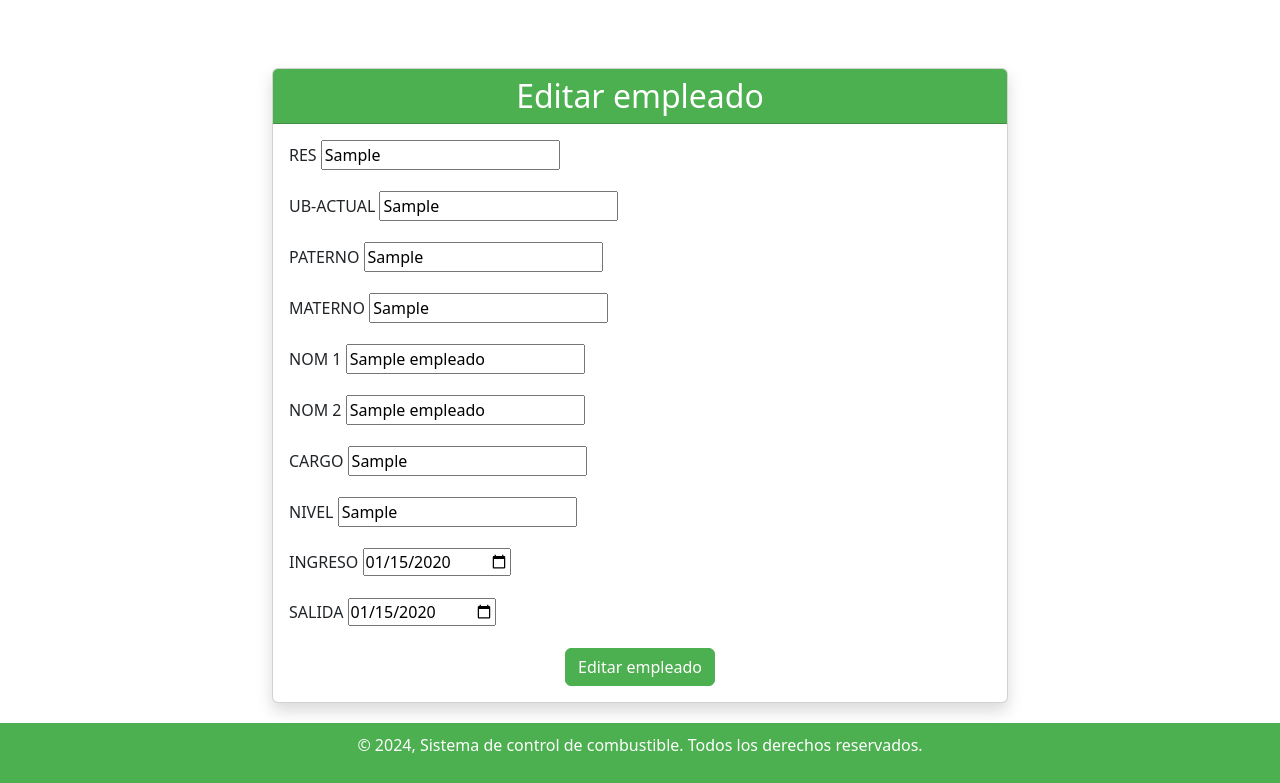
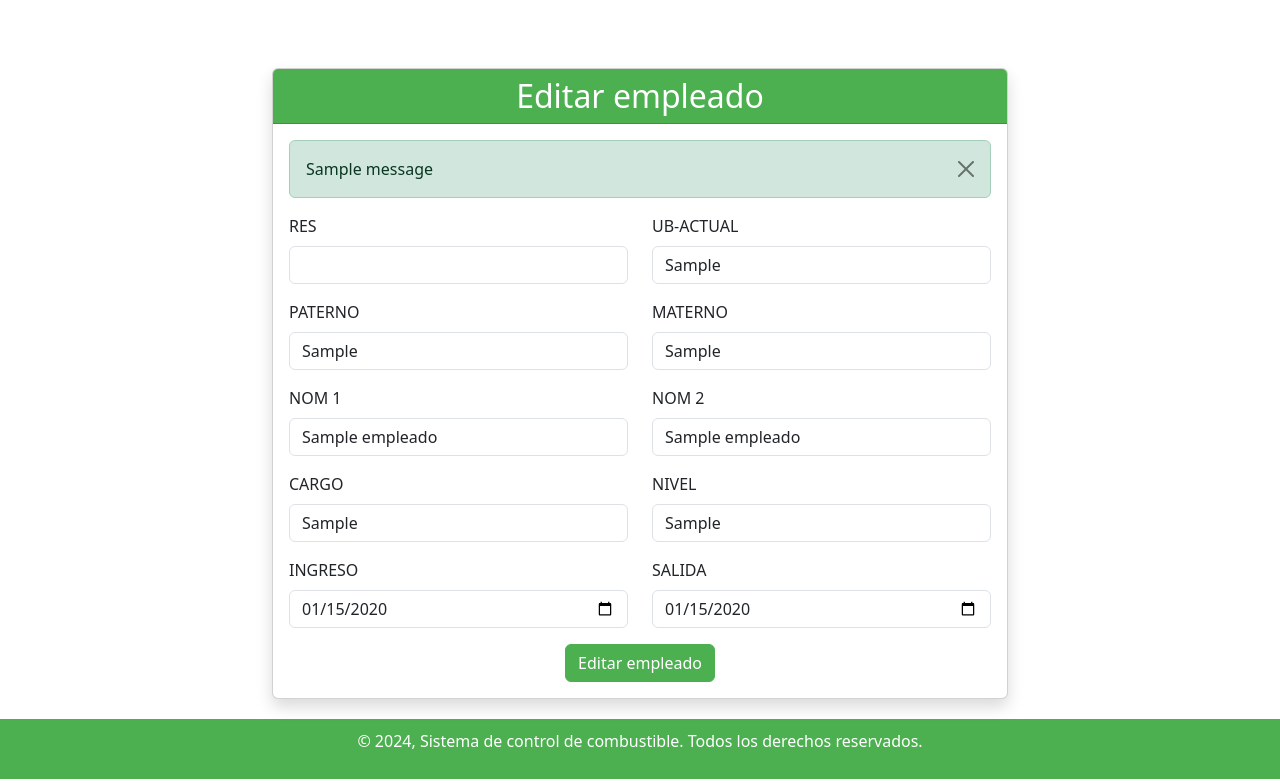
Before and after one commit to LorenzoFerreyra/control_combustible_app, a Django app: page /editar_empleado/00000000-0000-0000-0000-000000000001/ in a window 1280 px wide. Shown: the part 76-859 px from the top of the page. Run offline with Django 5.2, Linux system fonts and the light colour scheme; tables that the repository leaves empty hold one stand-in row (values such as "Sample post"); one stand-in notice (Sample message) is shown; some libraries are stand-ins or nearby versions.

Commit message:
update editar_empleado

```diff
--- a/control_app/templates/editar_empleado.html
+++ b/control_app/templates/editar_empleado.html
@@ -10,18 +10,36 @@
                     <h2 class="mb-0">Editar empleado</h2>
                 </div>
                 <div class="card-body">
+                    {% if messages %}
+                        {% for message in messages %}
+                            <div class="alert alert-{{ message.tags }} alert-dismissible fade show" role="alert">
+                                {{ message }}
+                                <button type="button" class="btn-close" data-bs-dismiss="alert" aria-label="Close"></button>
+                            </div>
+                        {% endfor %}
+                    {% endif %}
                     <form method="post">
                         {% csrf_token %}
                         {% for field in form %}
-                            <div class="mb-3">
+                            {% if forloop.counter0|divisibleby:2 %}
+                                <div class="row">
+                            {% endif %}
+                            <div class="col-md-6 mb-3">
                                 <label for="{{ field.id_for_label }}" class="form-label">{{ field.label }}</label>
-                                {{ field }}
+                                {% if field.name in 'ingreso,salida' %}
+                                    <input type="{{ field.field.widget.input_type }}" id="{{ field.id_for_label }}" name="{{ field.name }}" class="form-control" {% if field.value %}value="{{ field.value|date:'Y-m-d' }}"{% endif %}>
+                                {% else %}
+                                    <input type="{{ field.field.widget.input_type }}" id="{{ field.id_for_label }}" name="{{ field.name }}" class="form-control" {% if field.value %}value="{{ field.value }}"{% endif %}>
+                                {% endif %}
                                 {% if field.errors %}
                                     <div class="text-danger">
-                                        {{ field.errors }}
+                                        {{ field.errors.as_text }}
                                     </div>
                                 {% endif %}
                             </div>
+                            {% if forloop.counter|divisibleby:2 or forloop.last %}
+                                </div>
+                            {% endif %}
                         {% endfor %}
                         <div class="text-center">
                             <button type="submit" class="btn btn-custom">Editar empleado</button>
```
